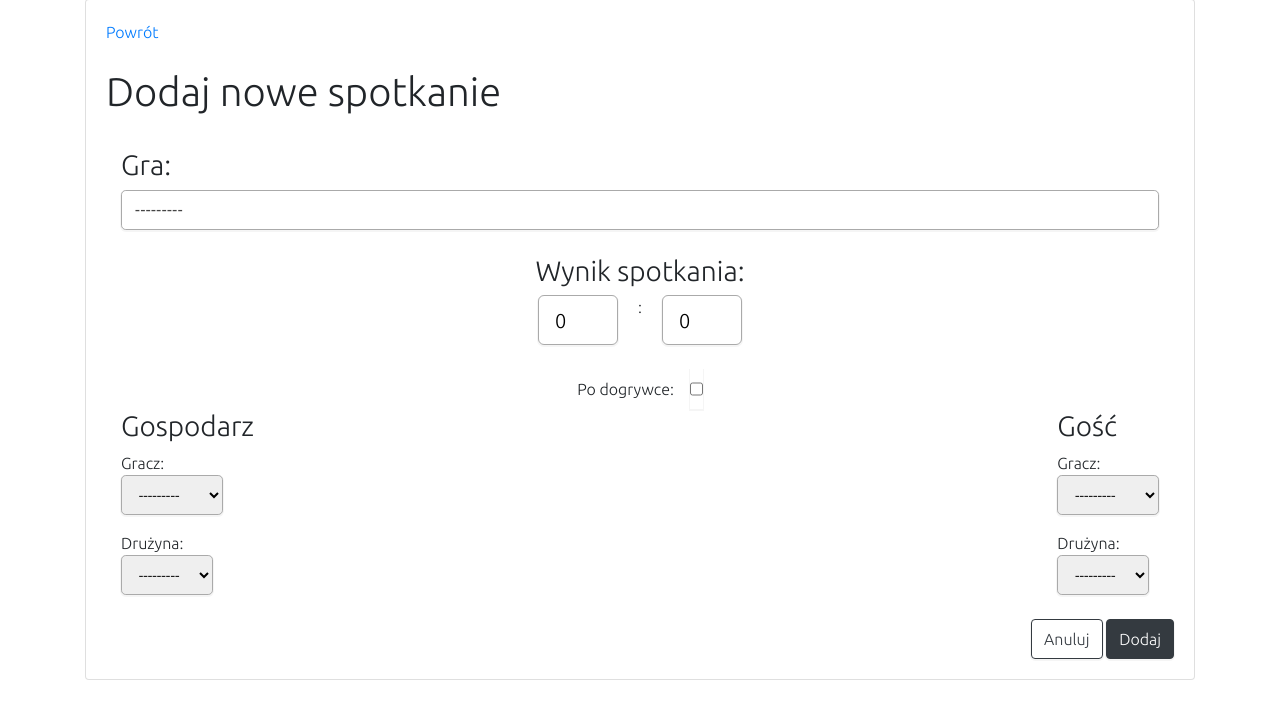
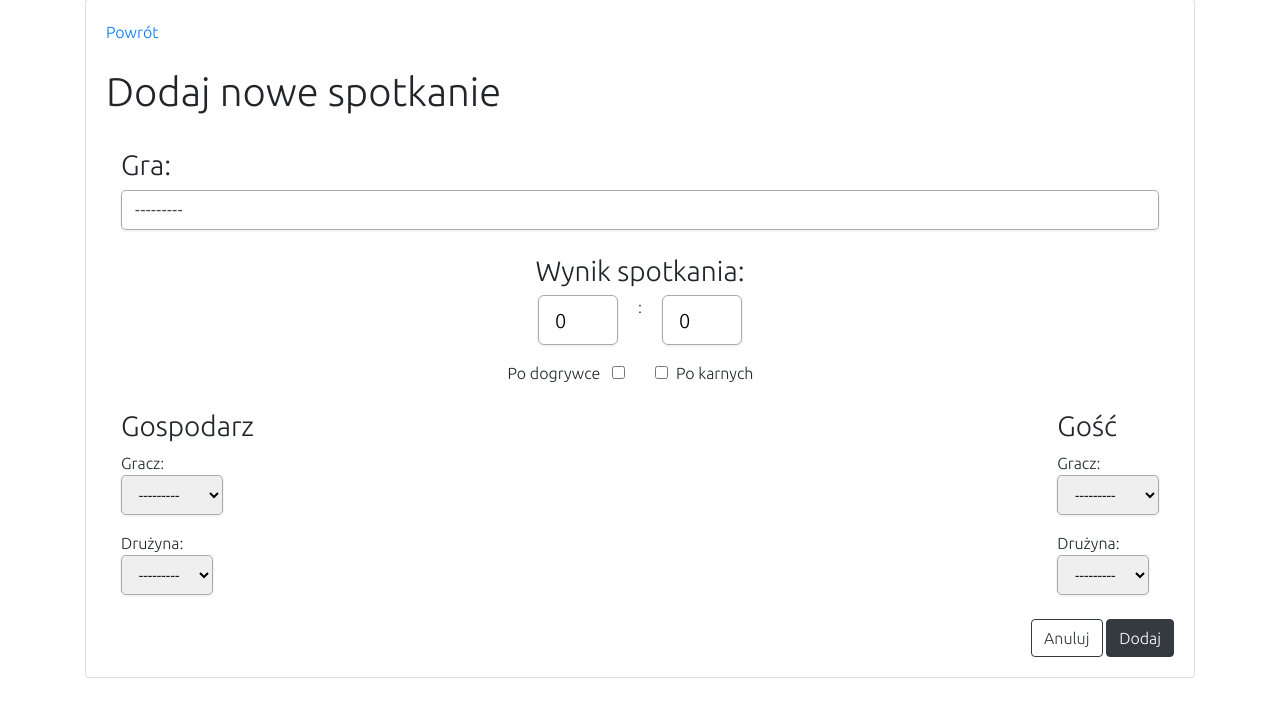
Before and after one commit to kubasikora/sp, a Django app: page /fifarank/matches/new in a window 1280 px wide. Shown: the part 137-849 px from the top of the page. After the commit the page ends 815 px from the top, so only its background shows below. Run offline with Django 3.2, Linux system fonts and the light colour scheme; the visitor is signed in with stand-in values (Sample User, id 1); data comes from the database, SQL or seed files in the repository; data that the repository does not hold is empty; some libraries are stand-ins or nearby versions.

Commit message:
#6 dodano rzuty karne do modelu i widoku

```diff
--- a/fifarank/models.py
+++ b/fifarank/models.py
@@ -82,16 +82,23 @@ class Match(models.Model):
     homeUser = models.ForeignKey(User, on_delete=models.PROTECT, related_name="homeUsers", verbose_name="Gospodarz")
     awayUser = models.ForeignKey(User, on_delete=models.PROTECT, related_name="awayUsers", verbose_name="Gość")
     inOvertime = models.BooleanField(default=False, verbose_name="Po dogrywce")
+    inPKs = models.BooleanField(default=False, verbose_name="Po karnych")
+    resultPKHome = models.PositiveIntegerField(verbose_name="Wynik gospodarzy w karnych", default=0)
+    resultPKAway = models.PositiveIntegerField(verbose_name="Wynik gości w karnych",  default=0)
 
     class Meta:
         ordering = ("-date",)
         verbose_name_plural = "Matches"
 
     def save(self, *args, **kwargs):
+        if self.inPKs and self.inOvertime:
+            raise ValidationError("Gra nie może być zakończona na dwa sposoby")
+        if self.inPKs and (self.resultHome != self.resultAway):
+            raise ValidationError("Gra może być zakończona poprzez karne tylko po remisie")
         if self.game != self.homeTeam.game:
-            raise ValidationError("Home team's game version is different from given")
+            raise ValidationError("Wersja gry drużyny domowej jest inna niż podana")
         if self.game != self.awayTeam.game:
-            raise ValidationError("Away team's game version is different from given")
+            raise ValidationError("Wersja gry drużyny wyjazdowej jest inna niż podana")
 
         super(Match, self).save(*args, **kwargs)
 
--- a/fifarank/templates/fifarank.html
+++ b/fifarank/templates/fifarank.html
@@ -66,7 +66,16 @@
     height: 2.5em;
   }
 
-  input {
+  input[type="text"] {
+    box-sizing: border-box;
+    border: 1px solid #aaa;
+    box-shadow: 0 1px 0 1px rgba(0, 0, 0, .04);
+    border-radius: .3em;
+    padding: .6em 1em .5em .8em;
+    height: 2.5em;
+  }
+
+  input[type="number"] {
     box-sizing: border-box;
     border: 1px solid #aaa;
     box-shadow: 0 1px 0 1px rgba(0, 0, 0, .04);
--- a/fifarank/templates/match/add.html
+++ b/fifarank/templates/match/add.html
@@ -25,9 +25,22 @@
                 <div class="row justify-content-center align-self-center">
                     {{ form.resultHome }} : {{ form.resultAway }}
                 </div>
+                <div class="row justify-content-center align-self-center" style="margin-top: 1rem;">
+                    <div class="col-md-6" style="text-align: right;">
+                        <span style="padding-right: 0.5em;">{{ form.inOvertime.label }}</span> {{ form.inOvertime }}
+                    </div>
+                    <div class="col-md-6">
+                        {{ form.inPKs }}<span style="padding-left: 0.5em;">{{ form.inPKs.label }}</span>
+                    </div>
+                </div>
                 <br />
-                <div class="row justify-content-center align-self-center">
-                    <span style="padding-top: 0.5em">{{ form.inOvertime.label }}:</span> {{ form.inOvertime }}
+                <div id="pks" class="is-visible">
+                    <div class="row justify-content-center align-self-center">
+                        <h4>Wynik rzutów karnych:</h3>
+                    </div>
+                    <div class="row justify-content-center align-self-center">
+                        {{ form.resultPKHome }} : {{ form.resultPKAway }}
+                    </div>
                 </div>
                 <div class="row">
                     <div class="col-auto mr-auto">
@@ -87,16 +100,22 @@
         margin: 0 1em;
     }
 
-    input[name="inOvertime"] {
-        margin-left: 1em;
+    .is-visible {
+        display: none;
     }
 </style>
+<script type="text/javascript" src="{% static 'admin/js/vendor/jquery/jquery.js' %}"></script>
 <script>
     function goBack() {
         window.location.assign("{% url 'fifarank:match_list' %}");
     }
+    $("#id_inPKs").change(function () {
+        $("#pks").toggleClass("is-visible");
+        $("#id_resultPKHome").val(0);
+        $("#id_resultPKAway").val(0);
+    });
+
 </script>
-<script type="text/javascript" src="{% static 'admin/js/vendor/jquery/jquery.js' %}"></script>
 {{ form.media }}
 </div>
 {% endblock %}
```
Also changed, not shown: fifarank/logic/matchRecord.py (+4 -3 lines), fifarank/templates/components/matchList.html (+7 -0 lines).
